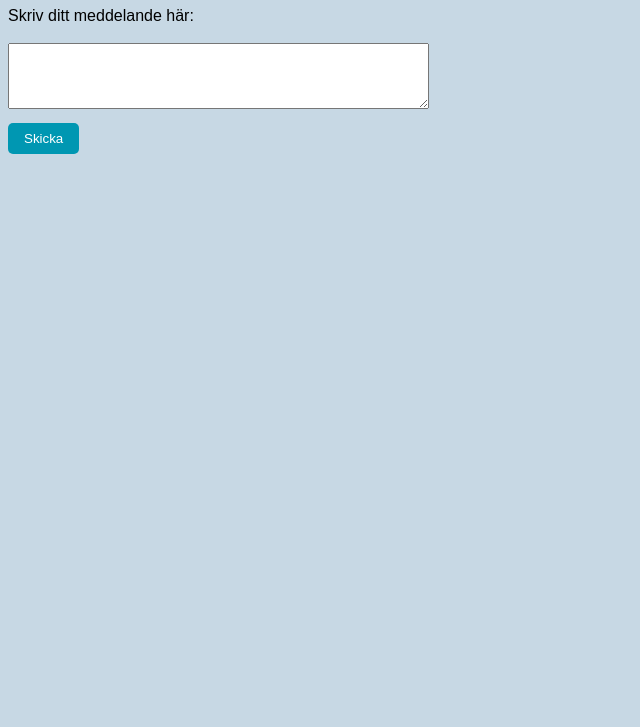
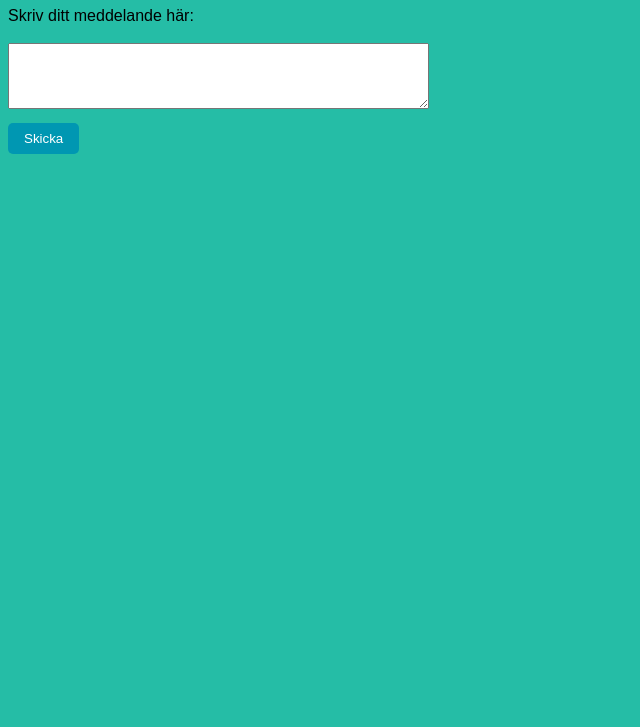
Before and after one commit to Vedmastaren/DevOpsExercise1, a website: page templates/index.html in a window 1280 px wide. Shown: the part 73-800 px from the top of the page, without its empty margins (0-640 px from the left). Drawn offline with Linux system fonts and the light colour scheme.

Commit message:
changed background color

```diff
--- a/static/styles.css
+++ b/static/styles.css
@@ -1,6 +1,6 @@
 /* Style for the body */
 body {
-    background-color: #c7d8e4; /* Ljusblå bakgrund */
+    background-color: #25bda6; /* Ljusblå bakgrund */
     font-family: Arial, sans-serif;
 }
 
```
